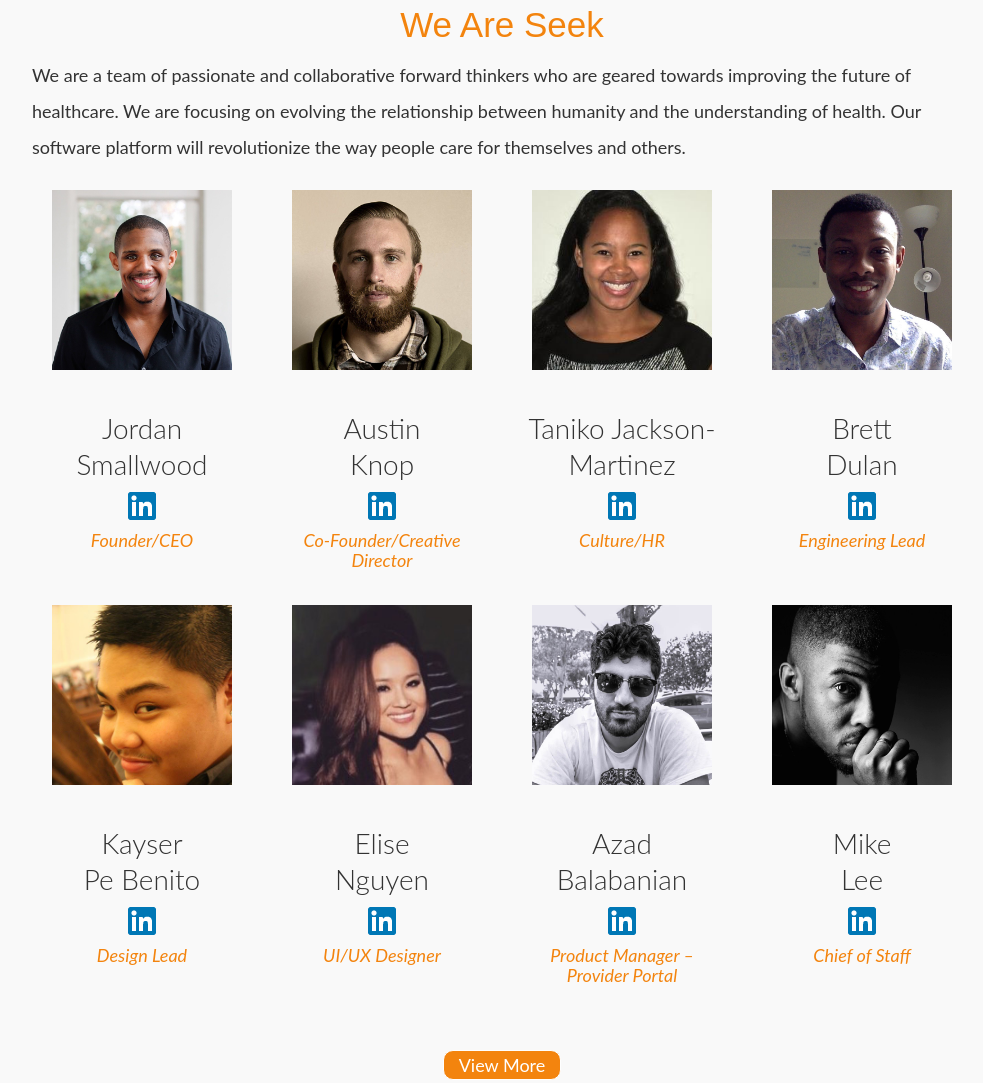
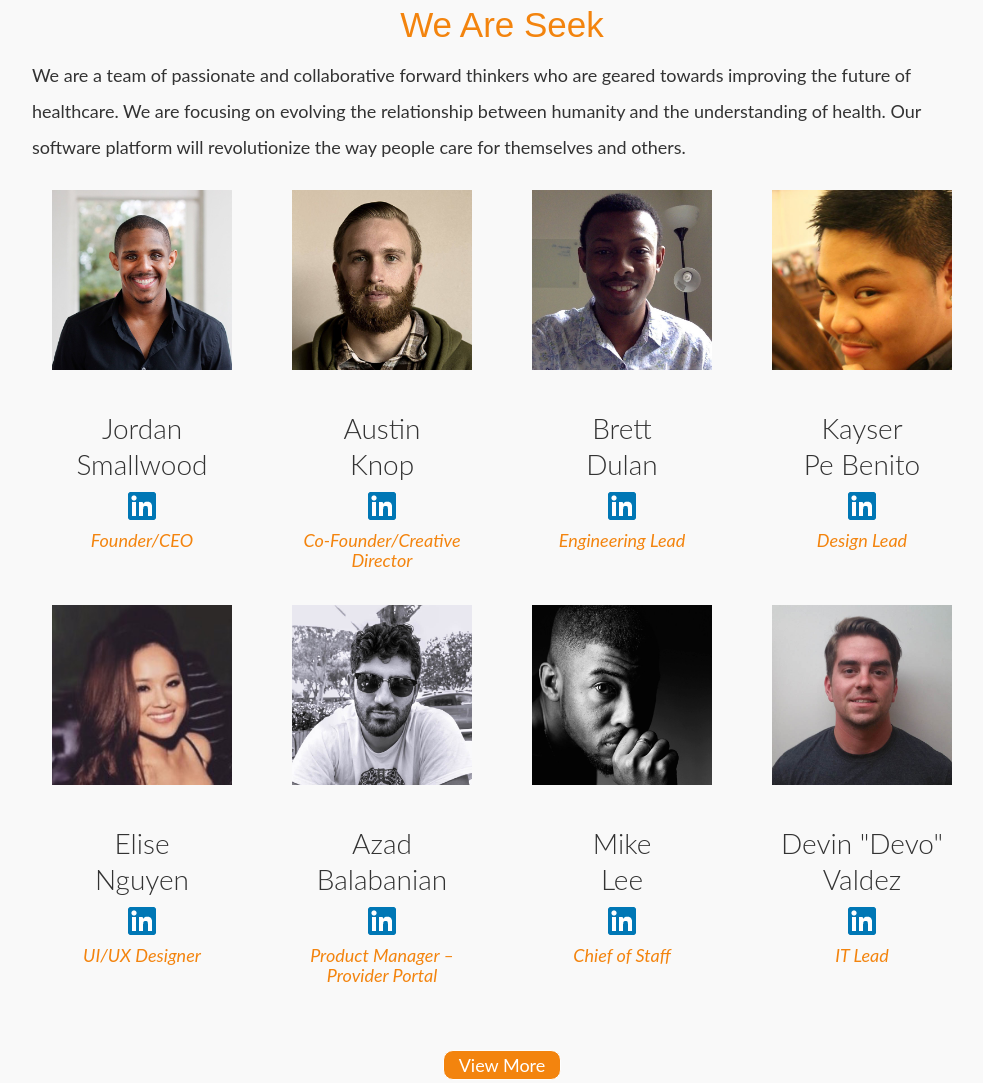
Before and after one commit to chalangr12/Website, a website: page public/index.html in a window 1280 px wide. Shown: the part 3502-4585 px from the top of the page, without its empty margins (138-1121 px from the left). Drawn offline with nearby package versions, Linux system fonts and the light colour scheme; a script that the page names is missing.

Commit message:
Taniko Removed

```diff
--- a/public/index.html
+++ b/public/index.html
@@ -144,18 +144,6 @@
           </div>
           <div class="w-col w-col-3 w-col-small-6">
             <div>
-              <div class="imagewrapper"><img class="employeeimage" src="images/Taniko.jpg">
-              </div>
-              <div class="infowrapper">
-                <h2 class="name">Taniko Jackson-Martinez</h2>
-                <a class="w-inline-block linkedin" href="https://www.linkedin.com/pub/taniko-jackson-martinez/4b/873/722" target="_blank"><img src="images/LinkedIn.png">
-                </a>
-                <p class="jobtitle">Culture/HR</p>
-              </div>
-            </div>
-          </div>
-          <div class="w-col w-col-3 w-col-small-6">
-            <div>
               <div class="imagewrapper"><img class="employeeimage" src="images/Brett Dulan.jpg">
               </div>
               <div class="infowrapper">
@@ -166,8 +154,6 @@
               </div>
             </div>
           </div>
-        </div>
-        <div class="w-row hiddenrow" >
           <div class="w-col w-col-3 w-col-small-6">
             <div>
               <div class="imagewrapper"><img class="employeeimage" src="images/Kayser Pe Benito.jpg">
@@ -179,6 +165,8 @@
                 <p class="jobtitle">Design Lead</p>
               </div>
             </div>
+        </div>
+        <div class="w-row hiddenrow" >
           </div>
           <div class="w-col w-col-3 w-col-small-6">
             <div>
@@ -216,9 +204,6 @@
               </div>
             </div>
           </div>
-        </div>
-        <div class="w-row hiddenrow" data-ix="display-none-on-load">
-
           <div class="w-col w-col-3 w-col-small-6">
             <div>
               <div class="imagewrapper"><img class="employeeimage" src="images/Devin Valdez.jpg">
@@ -231,6 +216,8 @@
               </div>
             </div>
           </div>
+        </div>
+        <div class="w-row hiddenrow" data-ix="display-none-on-load">
           <div class="w-col w-col-3 w-col-small-6">
             <div>
               <div class="imagewrapper"><img class="employeeimage" src="images/Arjun Narayen.jpg">
@@ -267,9 +254,7 @@
               </div>
             </div>
           </div>
-        </div>
-        <div class="w-row hiddenrow" data-ix="display-none-on-load">
-           <div class="w-col w-col-3 w-col-small-6">
+          <div class="w-col w-col-3 w-col-small-6">
             <div>
               <div class="imagewrapper"><img class="employeeimage" src="images/sue_mcfarlane.jpg">
               </div>
@@ -281,6 +266,9 @@
               </div>
             </div>
           </div>
+        </div>
+        <div class="w-row hiddenrow" data-ix="display-none-on-load">
+
           <div class="w-col w-col-3 w-col-small-6">
             <div>
               <div class="imagewrapper"><img class="employeeimage" src="images/tameiElliott.jpg">
```
